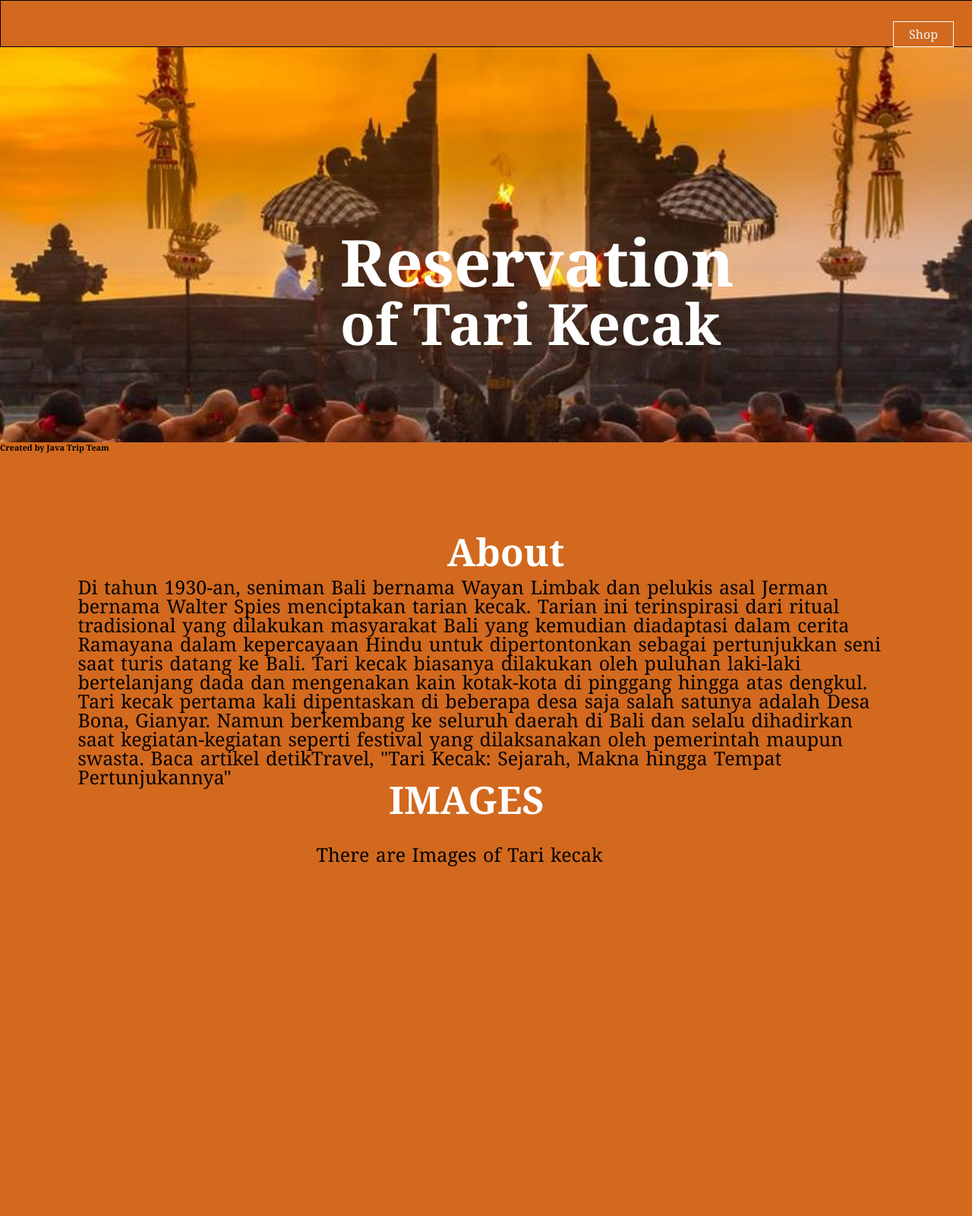
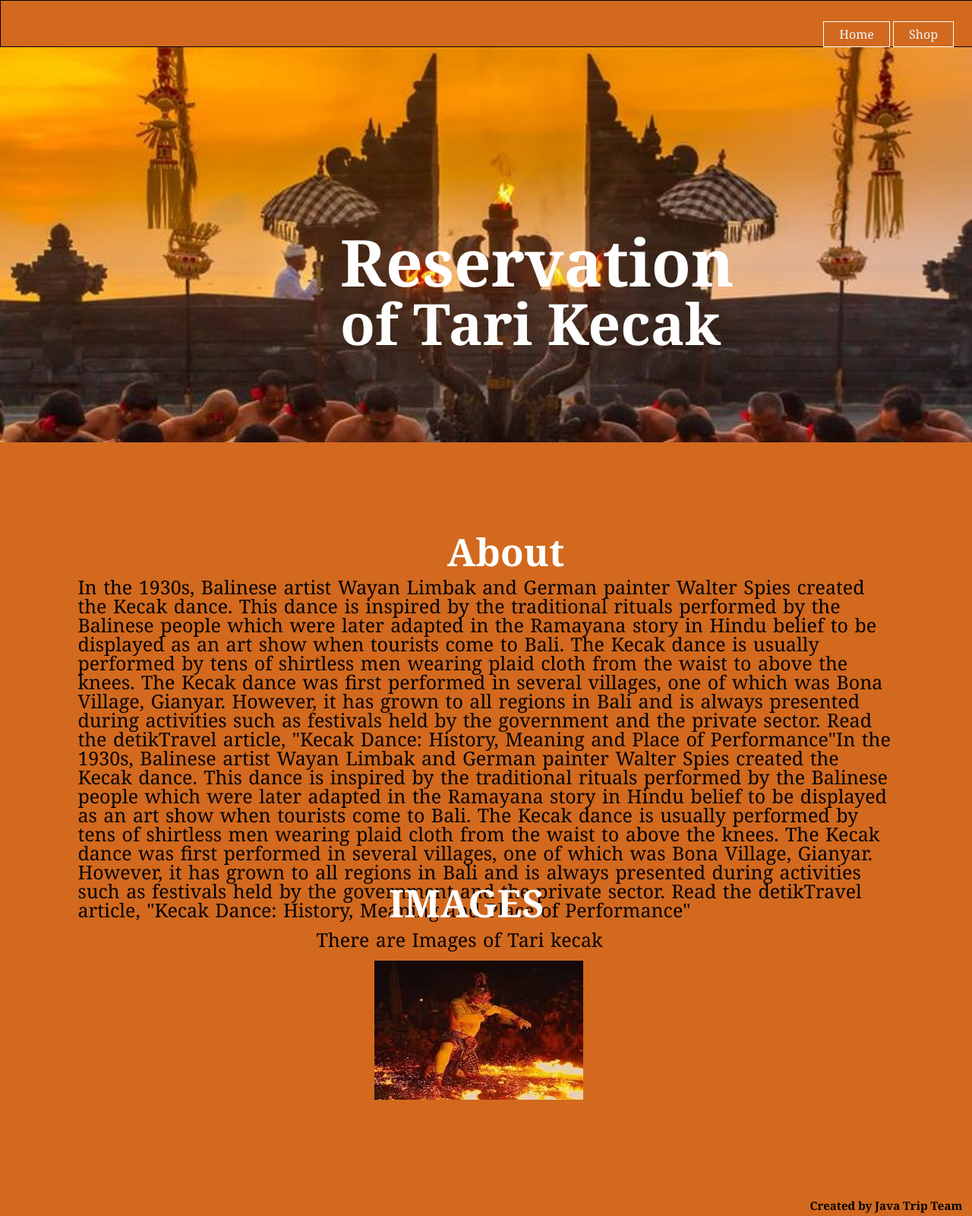
Before and after one commit to Erlangga28/Reservation-of-TariKecak, a PHP site: page /HomePage.html in a window 1280 px wide. Shown: the whole page at 76% size. Run offline with PHP 8.4, Linux system fonts and the light colour scheme.

Commit message:
adding step

```diff
--- a/HomePage.html
+++ b/HomePage.html
@@ -11,6 +11,7 @@
         <header>
             <div class="Menu">
             <ul>
+                <li><a href ="HomePage.html"> Home </a></li>
                 <li><a href = "Shop.html"> Shop </a></li>
             </ul>
             </div>
@@ -22,20 +23,24 @@
 
         <div class="About">
             <h1> About </h1>
-            <p> Di tahun 1930-an, seniman Bali bernama Wayan Limbak dan pelukis asal Jerman bernama Walter Spies menciptakan tarian kecak. Tarian ini terinspirasi dari ritual tradisional yang dilakukan masyarakat Bali yang kemudian diadaptasi dalam cerita Ramayana dalam kepercayaan Hindu untuk dipertontonkan sebagai pertunjukkan seni saat turis datang ke Bali.
-                Tari kecak biasanya dilakukan oleh puluhan laki-laki bertelanjang dada dan mengenakan kain kotak-kota di pinggang hingga atas dengkul.
-                Tari kecak pertama kali dipentaskan di beberapa desa saja salah satunya adalah Desa Bona, Gianyar. Namun berkembang ke seluruh daerah di Bali dan selalu dihadirkan saat kegiatan-kegiatan seperti festival yang dilaksanakan oleh pemerintah maupun swasta.
-                Baca artikel detikTravel, "Tari Kecak: Sejarah, Makna hingga Tempat Pertunjukannya"
+            <p> In the 1930s, Balinese artist Wayan Limbak and German painter Walter Spies created the Kecak dance. This dance is inspired by the traditional rituals performed by the Balinese people which were later adapted in the Ramayana story in Hindu belief to be displayed as an art show when tourists come to Bali.
+                The Kecak dance is usually performed by tens of shirtless men wearing plaid cloth from the waist to above the knees.
+                The Kecak dance was first performed in several villages, one of which was Bona Village, Gianyar. However, it has grown to all regions in Bali and is always presented during activities such as festivals held by the government and the private sector.
+                Read the detikTravel article, "Kecak Dance: History, Meaning and Place of Performance"In the 1930s, Balinese artist Wayan Limbak and German painter Walter Spies created the Kecak dance. This dance is inspired by the traditional rituals performed by the Balinese people which were later adapted in the Ramayana story in Hindu belief to be displayed as an art show when tourists come to Bali.
+                The Kecak dance is usually performed by tens of shirtless men wearing plaid cloth from the waist to above the knees.
+                The Kecak dance was first performed in several villages, one of which was Bona Village, Gianyar. However, it has grown to all regions in Bali and is always presented during activities such as festivals held by the government and the private sector.
+                Read the detikTravel article, "Kecak Dance: History, Meaning and Place of Performance"
             </p>
         </div>
         <div class="Images">
             <h1> IMAGES </h1>
             <p>There are Images of Tari kecak</p>
+            <img src="uluwatu.jpg">
         </div>
+
         <div class="Created">
             <h6> Created by Java Trip Team </h6>
         </div>
 
-
     </body>
 </html>
--- a/Styling.css
+++ b/Styling.css
@@ -102,13 +102,55 @@ header ul li a:hover{
     color: #fff;
     font-size: 50px;
     position: absolute;
-    top: 130%;
+    top: 147%;
     right: 44%;
 }
 .Images p {
     color: #000;
     font-size: 25px;
     position: absolute;
-    top: 139%;
+    top: 153%;
     right: 38%;
 }
+.Created h6 {
+    color: #000;
+    font-size: 15px;
+    position: absolute;
+    top: 197%;
+    right: 1%;
+}
+.Images img {
+    position: absolute;
+    top: 158%;
+    right: 40%;
+}
+table, th, tr {
+    border: 1px solid black;
+    padding: 10px;
+    align-items: center;
+
+}
+table {
+    width: 50%;
+    border-collapse: collapse;
+    position: relative;
+    top: auto;
+    left: 23%;
+}
+th {
+    height: 60px;
+    text-align: center;
+}
+tr:hover{
+    background-color: whitesmoke;
+}
+.Order {
+    font-family: 'Courier New', Courier, monospace;
+    margin: 25px 50px 75px 100px;
+    text-align: left;
+
+}
+.Order h2{
+    font-family: 'Courier New', Courier, monospace;
+    text-align: center;
+}
```
Also changed, not shown: Shop.html (+49 -0 lines), uluwatu.jpg (added).
